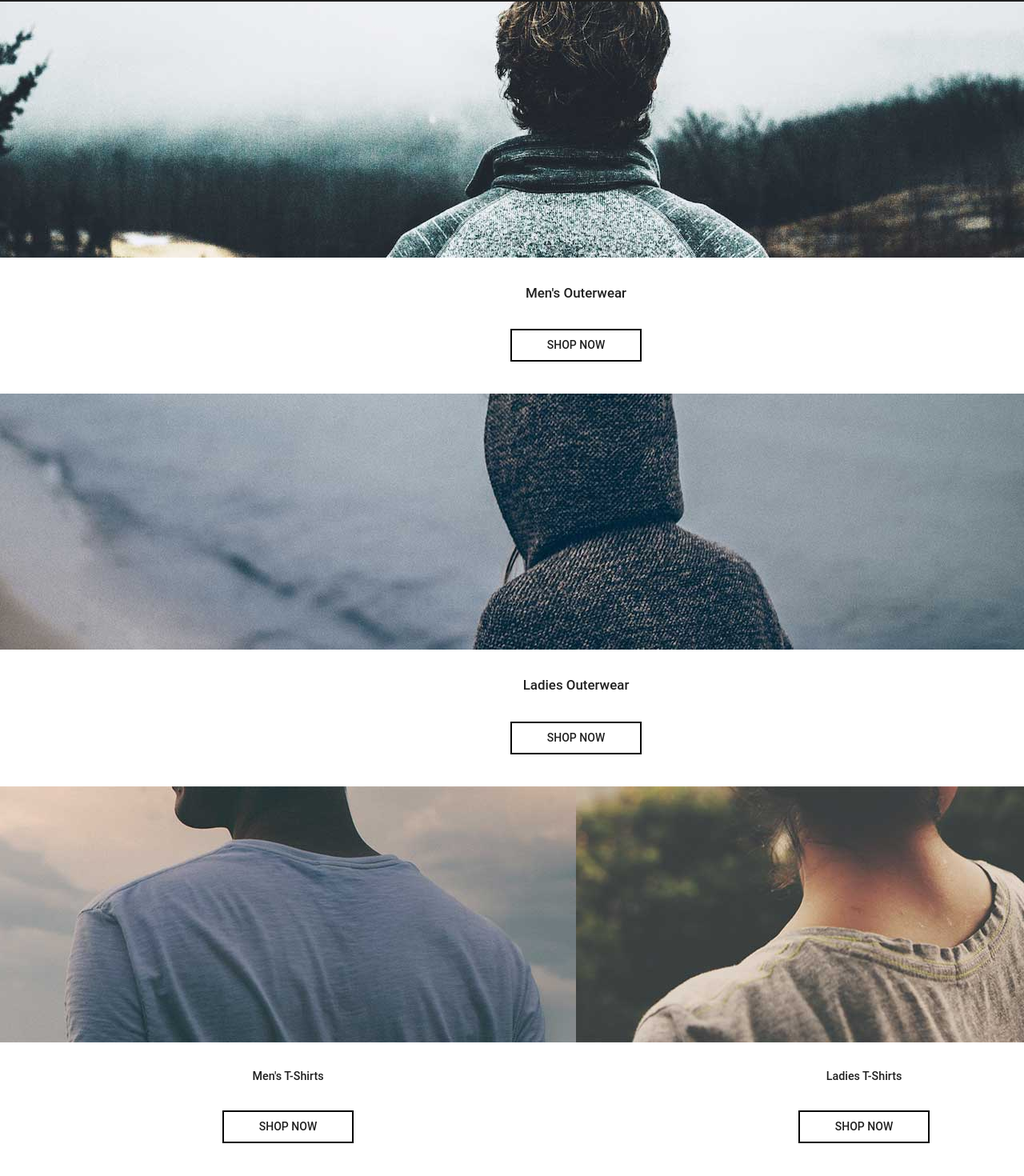
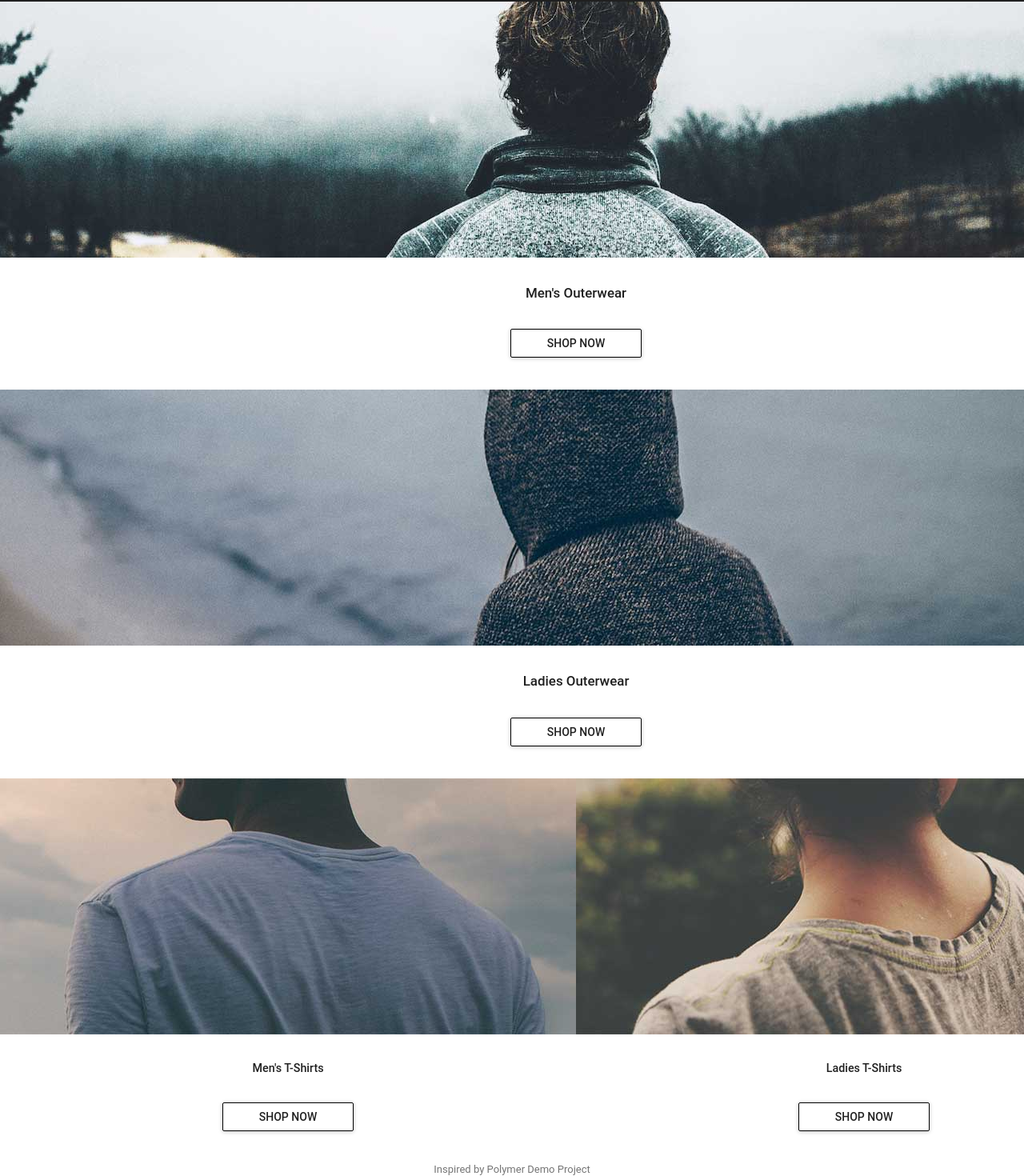
Before and after one commit to Gizzz/wear-shop-app, a React app: page / in a window 1280 px wide. Shown: the part 128-1598 px from the top of the page at 80% size. Built offline with nearby package versions, Linux system fonts and the light colour scheme; a web font is replaced by a local one; what react-tap-event-plugin would draw is missing.

Commit message:
replace buttons with material-ui's raised-buttons

```diff
--- a/frontend/common-styles.js
+++ b/frontend/common-styles.js
@@ -1,4 +1,14 @@
 const styles = {
+	raisedButton: {
+		buttonStyle: {
+			border: "1px solid black",
+		},
+		labelStyle: {
+			paddingLeft: "45px",
+			paddingRight: "45px",
+			lineHeight: 1
+		},
+	},
 	selectField: {
 		floatingLabelStyle: {
 			color: "rgba(0, 0, 0, 0.3)",
@@ -22,6 +32,11 @@ const styles = {
 	},
 };
 
+export const raisedButtonDefaultProps = {
+	buttonStyle: styles.raisedButton.buttonStyle,
+	labelStyle: styles.raisedButton.labelStyle,
+};
+
 export const selectFieldDefaultProps = {
 	fullWidth: true,
 	floatingLabelStyle: styles.selectField.floatingLabelStyle,
--- a/frontend/pages/CheckoutSuccess.js
+++ b/frontend/pages/CheckoutSuccess.js
@@ -1,12 +1,21 @@
 import React from "react";
 import { Link } from "react-router-dom";
+import RaisedButton from "material-ui/RaisedButton";
+
+import { raisedButtonDefaultProps } from "../common-styles";
 
 const CheckoutSuccess = () => {
 	return (
 		<div className="content checkout-success">
 			<h1>Thank you</h1>
 			<p>Demo checkout process complete.</p>
-			<Link className="btn" to="/">Finish</Link>
+			<Link to="/">
+				<RaisedButton
+					{ ...raisedButtonDefaultProps }
+					className="finish-btn"
+					label="Finish"
+				/>
+			</Link>
 		</div>
 	);
 };
--- a/frontend/pages/Detail.js
+++ b/frontend/pages/Detail.js
@@ -3,10 +3,11 @@ import PropTypes from "prop-types";
 
 import Dialog from "material-ui/Dialog";
 import FlatButton from "material-ui/FlatButton";
+import RaisedButton from "material-ui/RaisedButton";
 import SelectField from "material-ui/SelectField";
 import MenuItem from "material-ui/MenuItem";
 
-import { selectFieldDefaultProps } from "../common-styles";
+import { raisedButtonDefaultProps, selectFieldDefaultProps } from "../common-styles";
 
 export default class Detail extends React.Component {
 	static propTypes = {
@@ -38,10 +39,7 @@ export default class Detail extends React.Component {
 		this.setState(() => ({ quantity: newValue }));
 	}
 
-	handleAddBtnClick = (e) => {
-		// prevent form submission
-		e.preventDefault();
-
+	handleAddBtnClick = () => {
 		this.props.onAddBtnClick(
 			this.state.itemData,
 			this.state.size,
@@ -155,7 +153,12 @@ export default class Detail extends React.Component {
 								<h2>Description</h2>
 								<div className="desc" dangerouslySetInnerHTML={ this.createDescriptionMarkup() }></div>
 							</div>
-							<button className="btn" onClick={ this.handleAddBtnClick }>Add to Cart</button>
+							<RaisedButton
+								{ ...raisedButtonDefaultProps }
+								className="add_to_cart-btn"
+								label="Add to Cart"
+								onClick={ this.handleAddBtnClick }
+							/>
 						</form>
 					</div>
 				</div>
--- a/frontend/pages/Home.js
+++ b/frontend/pages/Home.js
@@ -1,28 +1,39 @@
 import React from "react";
 import { Link } from "react-router-dom";
+import RaisedButton from "material-ui/RaisedButton";
+
+import { raisedButtonDefaultProps } from "../common-styles";
 
 const IndexPageContent = () => (
 	<div className="content index">
 		<div className="category mens_outerwear">
 			<Link className="banner" to="/list/mens_outerwear"></Link>
 			<h2>Men's Outerwear</h2>
-			<Link to="/list/mens_outerwear" className="btn">SHOP NOW</Link>
+			<Link to="/list/mens_outerwear">
+				<RaisedButton { ...raisedButtonDefaultProps } label="Shop Now" />
+			</Link>
 		</div>
 		<div className="category ladies_outerwear">
 			<Link className="banner" to="/list/ladies_outerwear"></Link>
 			<h2>Ladies Outerwear</h2>
-			<Link to="/list/ladies_outerwear" className="btn">SHOP NOW</Link>
+			<Link to="/list/ladies_outerwear">
+				<RaisedButton { ...raisedButtonDefaultProps } label="Shop Now" />
+			</Link>
 		</div>
 		<div className="row">
 			<div className="category mens_tshirts half-width">
 				<Link className="banner" to="/list/mens_tshirts"></Link>
 				<h2>Men's T-Shirts</h2>
-				<Link to="/list/mens_tshirts" className="btn">SHOP NOW</Link>
+				<Link to="/list/mens_tshirts">
+					<RaisedButton { ...raisedButtonDefaultProps } label="Shop Now" />
+				</Link>
 			</div>
 			<div className="category ladies_tshirts half-width">
 				<Link className="banner" to="/list/ladies_tshirts"></Link>
 				<h2>Ladies T-Shirts</h2>
-				<Link to="/list/ladies_tshirts" className="btn">SHOP NOW</Link>
+				<Link to="/list/ladies_tshirts">
+					<RaisedButton { ...raisedButtonDefaultProps } label="Shop Now" />
+				</Link>
 			</div>
 		</div>
 	</div>
--- a/frontend/pages/PageNotFound.js
+++ b/frontend/pages/PageNotFound.js
@@ -1,12 +1,17 @@
 import React from "react";
 import { Link } from "react-router-dom";
+import RaisedButton from "material-ui/RaisedButton";
+
+import { raisedButtonDefaultProps } from "../common-styles";
 
 const PageNotFound = () => {
 	return (
 		<div className="content page-not-found">
 			<i className="error"></i>
 			<h1>Sorry, we couldn't find that page</h1>
-			<Link className="btn" to="/">Go to the home page</Link>
+			<Link to="/">
+				<RaisedButton { ...raisedButtonDefaultProps } label="Go to the home page" />
+			</Link>
 		</div>
 	);
 };
--- a/frontend/pages/cart/Cart.js
+++ b/frontend/pages/cart/Cart.js
@@ -1,7 +1,9 @@
 import React from "react";
 import PropTypes from "prop-types";
 import { Link } from "react-router-dom";
+import RaisedButton from "material-ui/RaisedButton";
 
+import { raisedButtonDefaultProps } from "../../common-styles";
 import CartItem from "./CartItem";
 
 class Cart extends React.Component {
@@ -58,7 +60,9 @@ class Cart extends React.Component {
 				</ul>
 				<div className="checkout-box">
 					Total: <span className="subtotal">${ totalPrice.toFixed(2) }</span>
-					<Link className="btn" to="/checkout">checkout</Link>
+					<Link to="/checkout">
+						<RaisedButton { ...raisedButtonDefaultProps } label="Checkout" />
+					</Link>
 				</div>
 			</div>
 		);
--- a/frontend/pages/checkout/Checkout.js
+++ b/frontend/pages/checkout/Checkout.js
@@ -1,7 +1,9 @@
 import React from "react";
 import PropTypes from "prop-types";
 import Checkbox from "material-ui/Checkbox";
+import RaisedButton from "material-ui/RaisedButton";
 
+import { raisedButtonDefaultProps } from "../../common-styles";
 import AccountInformation from "./AccountInformation";
 import AddressInformation from "./AddressInformation";
 import PaymentMethod from "./PaymentMethod";
@@ -301,7 +303,11 @@ class Checkout extends React.Component {
 						/>
 						<h2>Order Summary</h2>
 						<OrderSummary cartItems={ this.props.cartItems } />
-						<button className="btn" onClick={ this.handle_placeOrderBtn_click }>Place Order</button>
+						<RaisedButton
+							{ ...raisedButtonDefaultProps }
+							label="Place Order"
+							onClick={ this.handle_placeOrderBtn_click }
+						/>
 					</section>
 				</div>
 			</div>
--- a/public/css/02-page_specific.less
+++ b/public/css/02-page_specific.less
@@ -184,7 +184,7 @@ section.main {
 					}
 				}
 
-				.btn {
+				.add_to_cart-btn {
 					margin-top: 32px;
 				}
 			}
@@ -417,8 +417,8 @@ section.main {
 			padding-top: 9px;
 		}
 
-		.btn {
-			margin-top: 33px;
+		.finish-btn {
+			margin-top: 32px;
 		}
 	}
 
```
